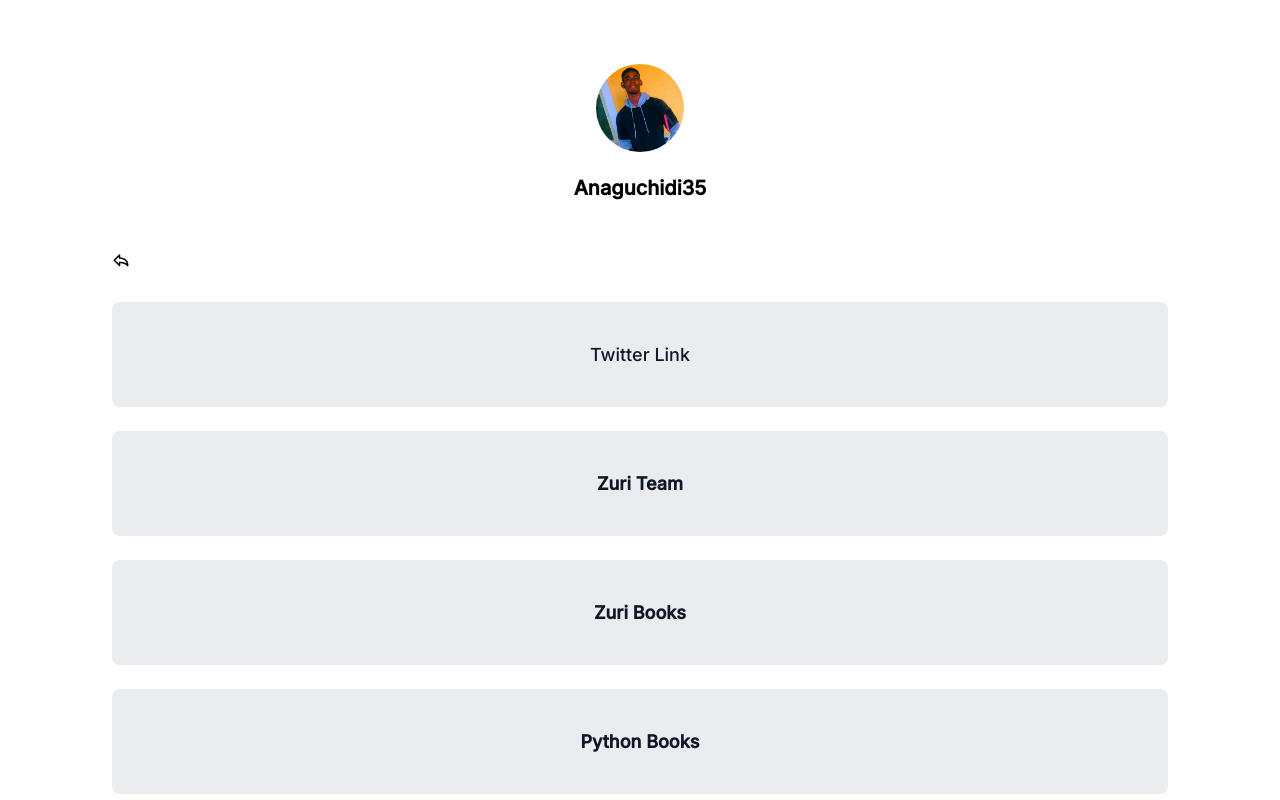
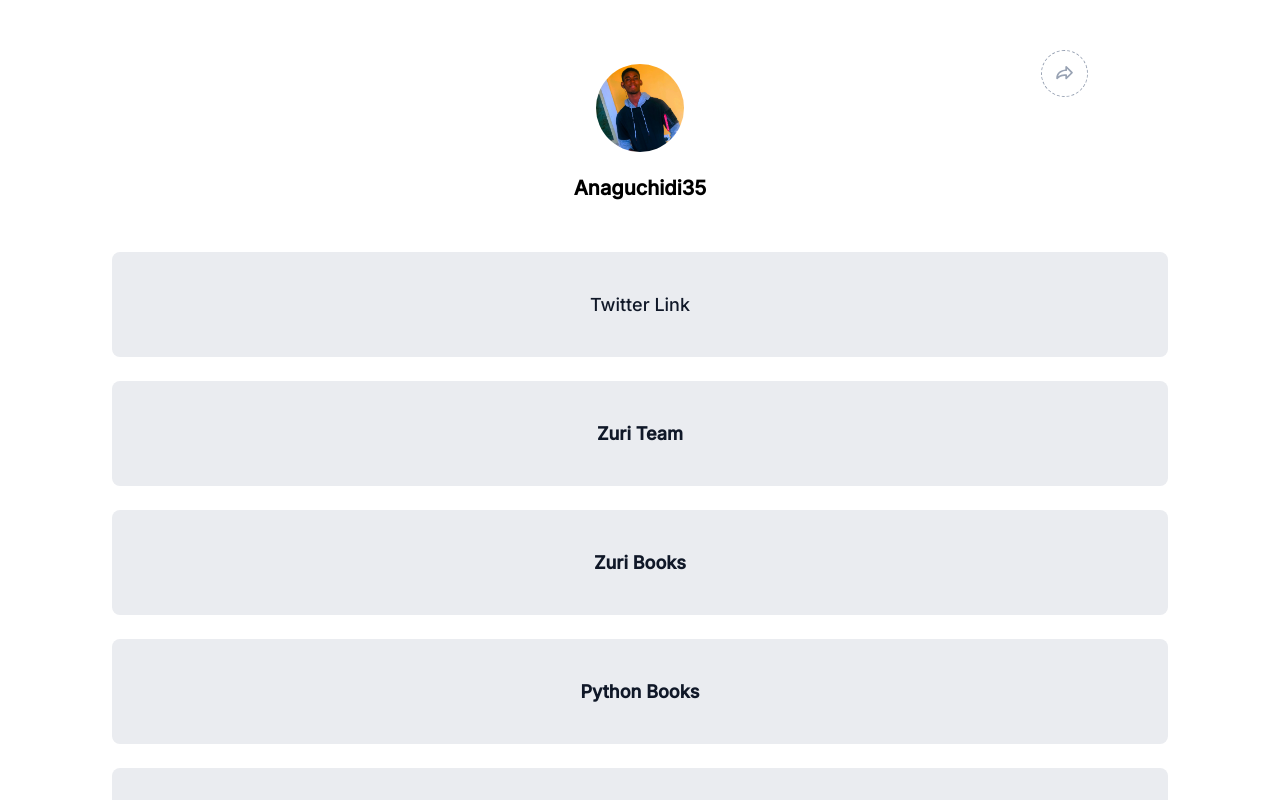
Before and after one commit to Eradz/HNG, a React (Create React App) app: page / in a window 1280 px wide. Shown: the top 800 px of the page. Built offline with nearby package versions, Linux system fonts and the light colour scheme.

Commit message:
fixed share bug

```diff
--- a/src/components/homepage/Home.jsx
+++ b/src/components/homepage/Home.jsx
@@ -19,7 +19,7 @@
        <p id='twitter'>Anaguchidi35</p>
        <p id='slack'>Chidiebere</p>
       </div>
-      <BiShare onClick={() => setClick(false)} className={click? 'btn btn1': 'closed' }/>
+      <BiShare onClick={() => setClick(false)} className={click? 'btn btn1': 'btn btn1 closed ' }/>
       <BsThreeDots onClick={() => setClick(true)} className={!click? 'btn btn2': "closed"}/>
     </>
   )
```
